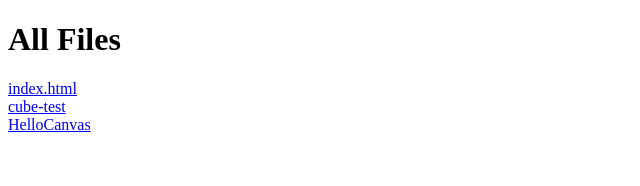
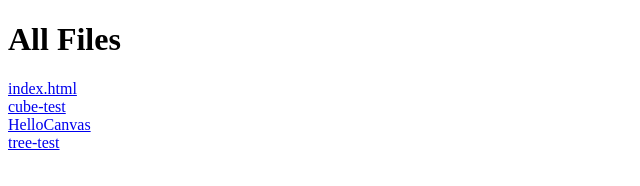
Before and after one commit to tdushinwa/WebGL_test, a plain HTML site: page index.html in a window 1280 px wide. Shown: the full height of the page, 0-640 px from the left. Drawn offline with Linux system fonts and the light colour scheme.

Commit message:
トップページ変更

```diff
--- a/index.html
+++ b/index.html
@@ -8,6 +8,7 @@
         <h1>All Files</h1>
         <a href='index.html'>index.html</a><br>
         <a href='cube-test/cube-test.html'>cube-test</a><br>
-        <a href="HelloCanvas/hello.html">HelloCanvas</a>
+        <a href="HelloCanvas/hello.html">HelloCanvas</a><br>
+        <a href="tree-test/tree-test.html">tree-test</a>
     </body>
 </html>
```
